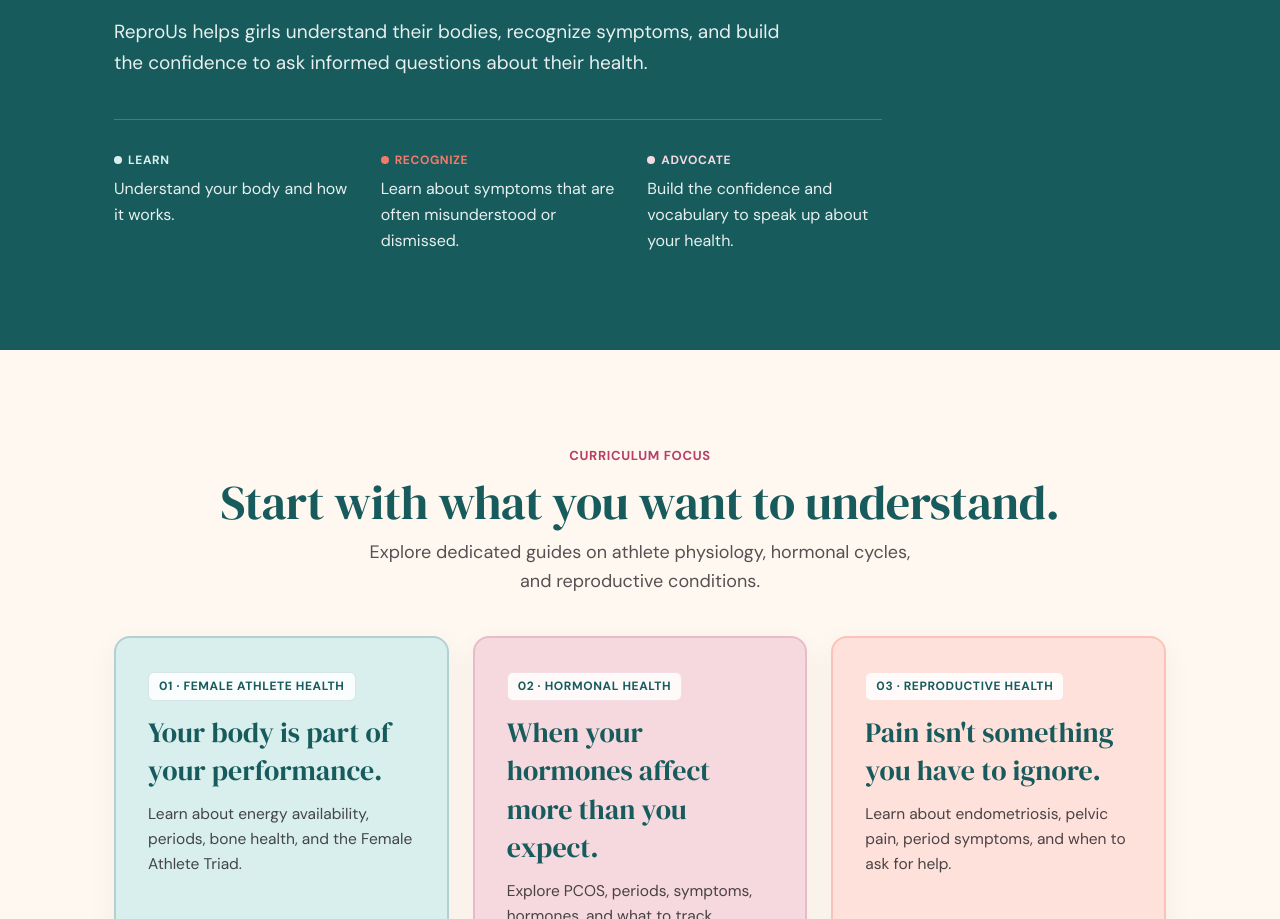
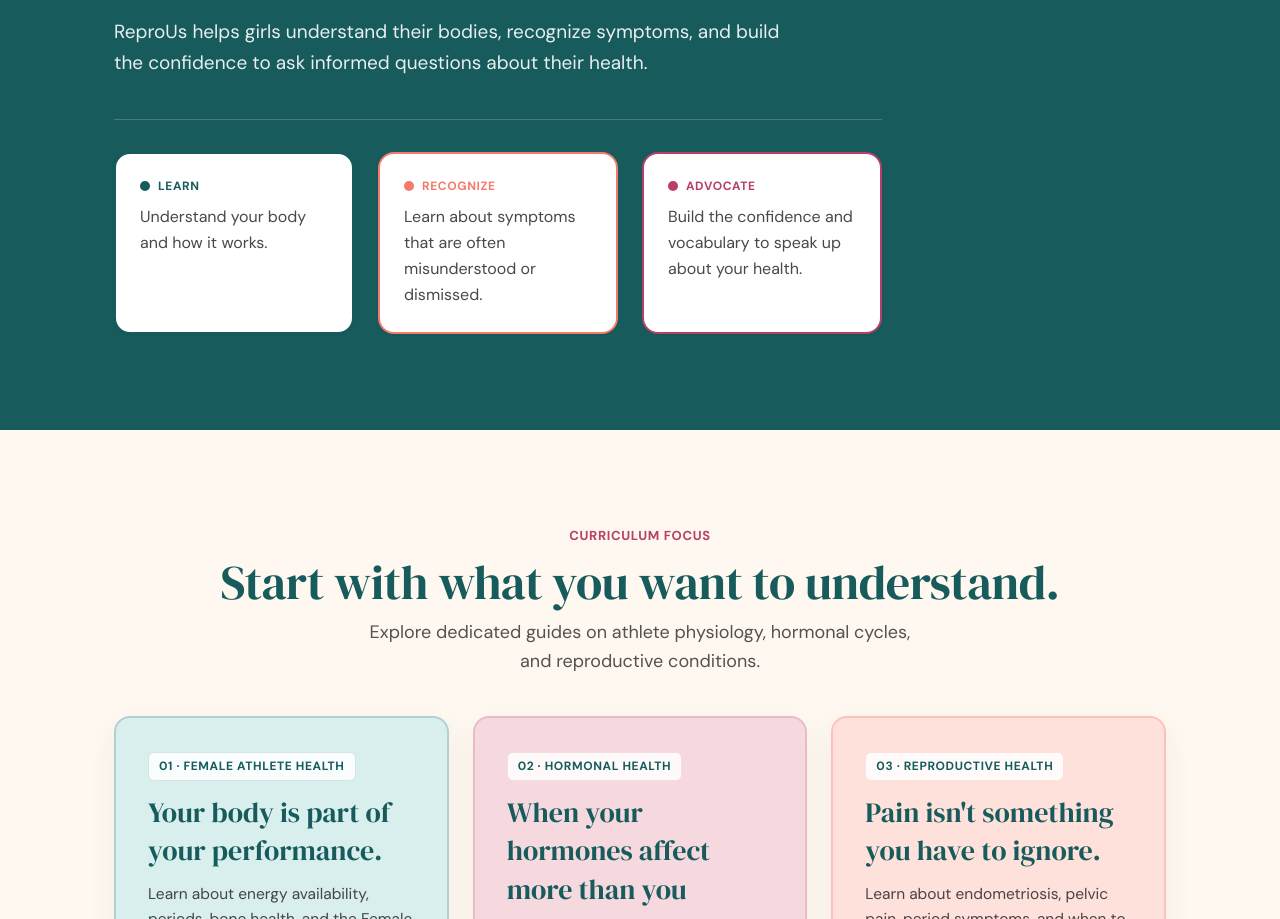
Before and after one commit to sjmaverick26/reprous-webapp, a Next.js app: page / in a window 1280 px wide. Shown: the part 1086-2005 px from the top of the page. Built offline with nearby package versions, Linux system fonts and the light colour scheme; no server answers.

Commit message:
feat(theme): outline white text boxes with teal, coral, and raspberry

```diff
--- a/src/components/pages/HomeView.tsx
+++ b/src/components/pages/HomeView.tsx
@@ -420,34 +420,34 @@
               ReproUs helps girls understand their bodies, recognize symptoms, and build the confidence to ask informed questions about their health.
             </p>
 
-            {/* 3 Small Items: LEARN (Teal) · RECOGNIZE (Coral) · ADVOCATE (Pink) */}
-            <div className="grid grid-cols-1 md:grid-cols-3 gap-8 pt-8 border-t border-white/20">
-              <div className="flex flex-col gap-2">
-                <span className="font-sans font-bold text-xs uppercase tracking-wider text-light-teal flex items-center gap-1.5">
-                  <span className="w-2 h-2 rounded-full bg-light-teal" />
+            {/* 3 White Text Boxes: LEARN (Teal) · RECOGNIZE (Coral) · ADVOCATE (Raspberry) */}
+            <div className="grid grid-cols-1 md:grid-cols-3 gap-6 pt-8 border-t border-white/20">
+              <div className="flex flex-col gap-2.5 bg-white rounded-2xl p-6 shadow-sm border-2 border-deep-teal">
+                <span className="font-sans font-bold text-xs uppercase tracking-wider text-deep-teal flex items-center gap-2">
+                  <span className="w-2.5 h-2.5 rounded-full bg-deep-teal" />
                   <span>LEARN</span>
                 </span>
-                <p className="text-[15px] md:text-[16px] text-white/90 leading-relaxed font-sans m-0">
+                <p className="text-[15px] md:text-[16px] text-charcoal/85 leading-relaxed font-sans m-0">
                   Understand your body and how it works.
                 </p>
               </div>
 
-              <div className="flex flex-col gap-2">
-                <span className="font-sans font-bold text-xs uppercase tracking-wider text-coral flex items-center gap-1.5">
-                  <span className="w-2 h-2 rounded-full bg-coral" />
+              <div className="flex flex-col gap-2.5 bg-white rounded-2xl p-6 shadow-sm border-2 border-coral">
+                <span className="font-sans font-bold text-xs uppercase tracking-wider text-coral flex items-center gap-2">
+                  <span className="w-2.5 h-2.5 rounded-full bg-coral" />
                   <span>RECOGNIZE</span>
                 </span>
-                <p className="text-[15px] md:text-[16px] text-white/90 leading-relaxed font-sans m-0">
+                <p className="text-[15px] md:text-[16px] text-charcoal/85 leading-relaxed font-sans m-0">
                   Learn about symptoms that are often misunderstood or dismissed.
                 </p>
               </div>
 
-              <div className="flex flex-col gap-2">
-                <span className="font-sans font-bold text-xs uppercase tracking-wider text-soft-pink flex items-center gap-1.5">
-                  <span className="w-2 h-2 rounded-full bg-soft-pink" />
+              <div className="flex flex-col gap-2.5 bg-white rounded-2xl p-6 shadow-sm border-2 border-raspberry">
+                <span className="font-sans font-bold text-xs uppercase tracking-wider text-raspberry flex items-center gap-2">
+                  <span className="w-2.5 h-2.5 rounded-full bg-raspberry" />
                   <span>ADVOCATE</span>
                 </span>
-                <p className="text-[15px] md:text-[16px] text-white/90 leading-relaxed font-sans m-0">
+                <p className="text-[15px] md:text-[16px] text-charcoal/85 leading-relaxed font-sans m-0">
                   Build the confidence and vocabulary to speak up about your health.
                 </p>
               </div>
--- a/src/components/pages/StoryView.tsx
+++ b/src/components/pages/StoryView.tsx
@@ -13,8 +13,9 @@
       title: "Learn",
       tag: "TEAL PILLAR",
       color: "teal",
+      borderClass: "border-2 border-deep-teal",
       topBorder: "border-t-4 border-t-deep-teal",
-      cardBg: "bg-white hover:bg-light-teal/20 border-deep-teal/20",
+      cardBg: "bg-white hover:bg-light-teal/20",
       activeRing: "ring-2 ring-deep-teal",
       badgeClass: "bg-light-teal text-deep-teal border-deep-teal/30",
       iconBg: "bg-light-teal text-deep-teal border border-deep-teal/20",
@@ -27,8 +28,9 @@
       title: "Recognize",
       tag: "CORAL PILLAR",
       color: "coral",
+      borderClass: "border-2 border-coral",
       topBorder: "border-t-4 border-t-coral",
-      cardBg: "bg-white hover:bg-[#FFE1DB]/20 border-coral/25",
+      cardBg: "bg-white hover:bg-[#FFE1DB]/20",
       activeRing: "ring-2 ring-coral",
       badgeClass: "bg-[#FFE1DB] text-[#B83F68] border-coral/40",
       iconBg: "bg-[#FFE1DB] text-coral border border-coral/30",
@@ -41,8 +43,9 @@
       title: "Advocate",
       tag: "PINK PILLAR",
       color: "pink",
+      borderClass: "border-2 border-raspberry",
       topBorder: "border-t-4 border-t-raspberry",
-      cardBg: "bg-white hover:bg-soft-pink/20 border-raspberry/20",
+      cardBg: "bg-white hover:bg-soft-pink/20",
       activeRing: "ring-2 ring-raspberry",
       badgeClass: "bg-soft-pink text-raspberry border-raspberry/30",
       iconBg: "bg-soft-pink text-raspberry border border-raspberry/20",
@@ -56,6 +59,7 @@
     {
       year: "Spark",
       stepNumber: "01",
+      borderClass: "border-2 border-deep-teal",
       topBorder: "border-t-4 border-t-deep-teal",
       badgeClass: "bg-light-teal text-deep-teal border-deep-teal/25",
       yearColor: "text-deep-teal",
@@ -66,6 +70,7 @@
     {
       year: "Growth",
       stepNumber: "02",
+      borderClass: "border-2 border-coral",
       topBorder: "border-t-4 border-t-coral",
       badgeClass: "bg-[#FFE1DB] text-[#B83F68] border-coral/30",
       yearColor: "text-[#B83F68]",
@@ -76,6 +81,7 @@
     {
       year: "Online",
       stepNumber: "03",
+      borderClass: "border-2 border-raspberry",
       topBorder: "border-t-4 border-t-raspberry",
       badgeClass: "bg-soft-pink text-raspberry border-raspberry/25",
       yearColor: "text-raspberry",
@@ -86,6 +92,7 @@
     {
       year: "Today",
       stepNumber: "04",
+      borderClass: "border-2 border-deep-teal",
       topBorder: "border-t-4 border-t-deep-teal",
       badgeClass: "bg-light-teal text-deep-teal border-deep-teal/25",
       yearColor: "text-deep-teal",
@@ -131,13 +138,13 @@
         <div className="flex flex-wrap items-center justify-center gap-3 mb-12">
           <button
             onClick={() => setSelectedPillar(selectedPillar === "learn" ? null : "learn")}
-            className={`font-sans font-bold text-xs uppercase tracking-wider px-5 py-2.5 rounded-full transition-all shadow-xs flex items-center gap-2 border ${
+            className={`font-sans font-bold text-xs uppercase tracking-wider px-5 py-2.5 rounded-full transition-all shadow-xs flex items-center gap-2 border-2 ${
               selectedPillar === "learn"
                 ? "bg-deep-teal text-white border-deep-teal ring-2 ring-deep-teal/30 scale-105"
-                : "bg-[#D8EFED] text-[#175B5C] border-[#175B5C]/30 hover:bg-[#175B5C] hover:text-white"
+                : "bg-white text-deep-teal border-deep-teal hover:bg-light-teal/40"
             }`}
           >
-            <span className={`w-2 h-2 rounded-full ${selectedPillar === "learn" ? "bg-white" : "bg-[#175B5C]"}`} />
+            <span className={`w-2 h-2 rounded-full ${selectedPillar === "learn" ? "bg-white" : "bg-deep-teal"}`} />
             <span>LEARN</span>
           </button>
 
@@ -145,10 +152,10 @@
 
           <button
             onClick={() => setSelectedPillar(selectedPillar === "recognize" ? null : "recognize")}
-            className={`font-sans font-bold text-xs uppercase tracking-wider px-5 py-2.5 rounded-full transition-all shadow-xs flex items-center gap-2 border ${
+            className={`font-sans font-bold text-xs uppercase tracking-wider px-5 py-2.5 rounded-full transition-all shadow-xs flex items-center gap-2 border-2 ${
               selectedPillar === "recognize"
                 ? "bg-coral text-white border-coral ring-2 ring-coral/30 scale-105"
-                : "bg-[#FFE1DB] text-[#B83F68] border-coral/40 hover:bg-coral hover:text-white"
+                : "bg-white text-[#B83F68] border-coral hover:bg-[#FFE1DB]/40"
             }`}
           >
             <span className={`w-2 h-2 rounded-full ${selectedPillar === "recognize" ? "bg-white" : "bg-coral"}`} />
@@ -159,10 +166,10 @@
 
           <button
             onClick={() => setSelectedPillar(selectedPillar === "advocate" ? null : "advocate")}
-            className={`font-sans font-bold text-xs uppercase tracking-wider px-5 py-2.5 rounded-full transition-all shadow-xs flex items-center gap-2 border ${
+            className={`font-sans font-bold text-xs uppercase tracking-wider px-5 py-2.5 rounded-full transition-all shadow-xs flex items-center gap-2 border-2 ${
               selectedPillar === "advocate"
                 ? "bg-raspberry text-white border-raspberry ring-2 ring-raspberry/30 scale-105"
-                : "bg-soft-pink text-raspberry border-raspberry/30 hover:bg-raspberry hover:text-white"
+                : "bg-white text-raspberry border-raspberry hover:bg-soft-pink/40"
             }`}
           >
             <span className={`w-2 h-2 rounded-full ${selectedPillar === "advocate" ? "bg-white" : "bg-raspberry"}`} />
@@ -170,7 +177,7 @@
           </button>
         </div>
 
-        {/* 3 Pillar Cards */}
+        {/* 3 Pillar Cards: White text boxes boldly outlined with Teal, Coral, and Raspberry */}
         <div className="grid grid-cols-1 md:grid-cols-3 gap-6 text-left">
           {pillars.map((pillar) => {
             const isHighlighted = selectedPillar === pillar.id;
@@ -180,7 +187,7 @@
               <Card
                 key={pillar.id}
                 onClick={() => setSelectedPillar(pillar.id === selectedPillar ? null : pillar.id)}
-                className={`p-7 transition-all cursor-pointer ${pillar.topBorder} ${pillar.cardBg} ${
+                className={`p-7 transition-all cursor-pointer ${pillar.borderClass} ${pillar.topBorder} ${pillar.cardBg} ${
                   isHighlighted
                     ? `${pillar.activeRing} shadow-lg scale-[1.02]`
                     : isFaded
@@ -208,7 +215,7 @@
         </div>
       </div>
 
-      {/* Timeline: How ReproUs grew */}
+      {/* Timeline: How ReproUs grew - White text boxes boldly outlined with Teal, Coral, and Raspberry */}
       <div>
         <div className="text-center mb-8">
           <div className="text-[13px] font-bold font-sans uppercase tracking-wider text-deep-teal mb-2">
@@ -221,7 +228,7 @@
 
         <div className="grid grid-cols-1 sm:grid-cols-2 lg:grid-cols-4 gap-5">
           {timeline.map((step, idx) => (
-            <Card key={idx} className={`p-6 relative bg-white shadow-xs hover:shadow-md transition-all ${step.topBorder}`}>
+            <Card key={idx} className={`p-6 relative bg-white shadow-xs hover:shadow-md transition-all ${step.borderClass} ${step.topBorder}`}>
               <div className="flex items-center justify-between mb-3">
                 <span className={`font-serif text-2xl font-bold ${step.yearColor}`}>
                   {step.year}
```
